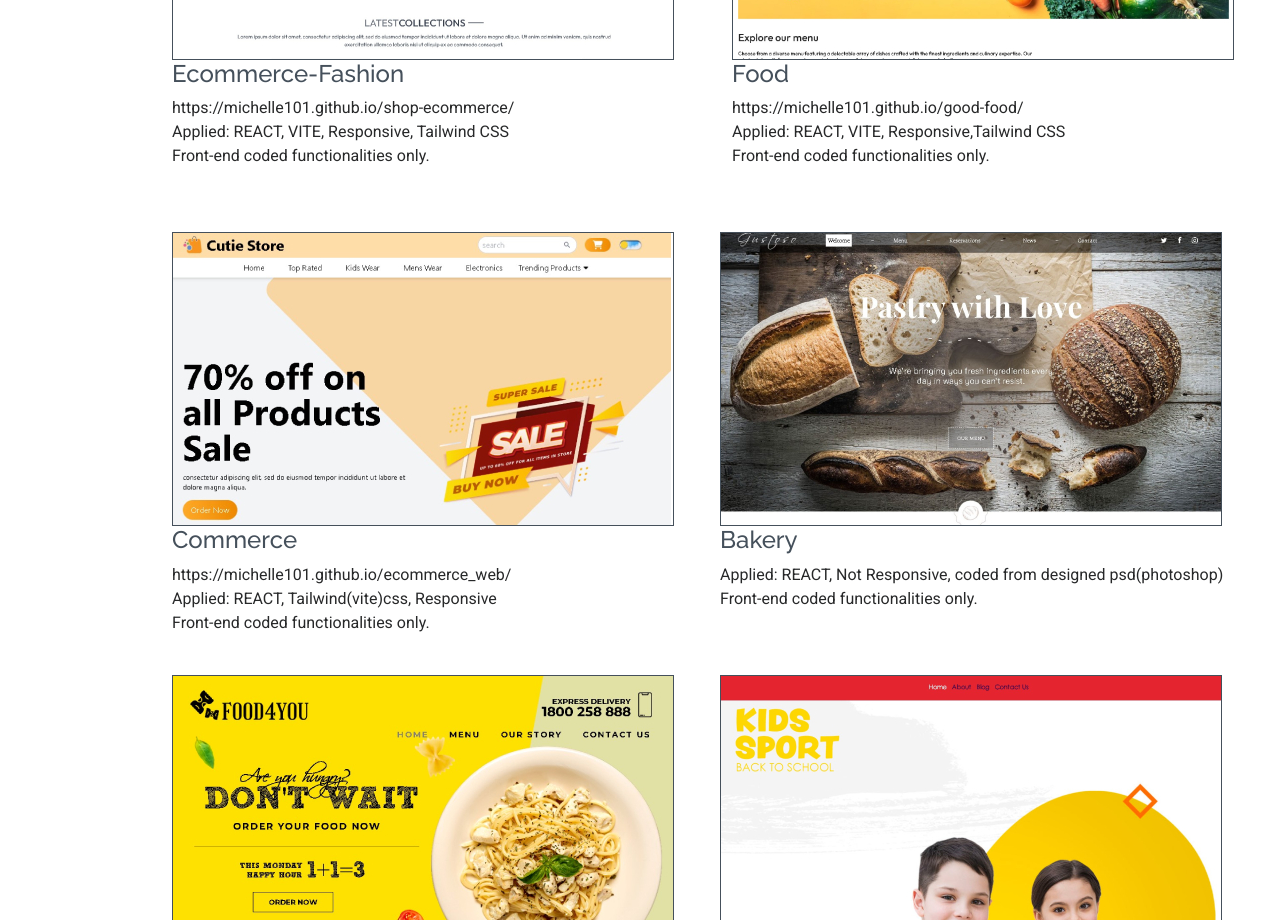
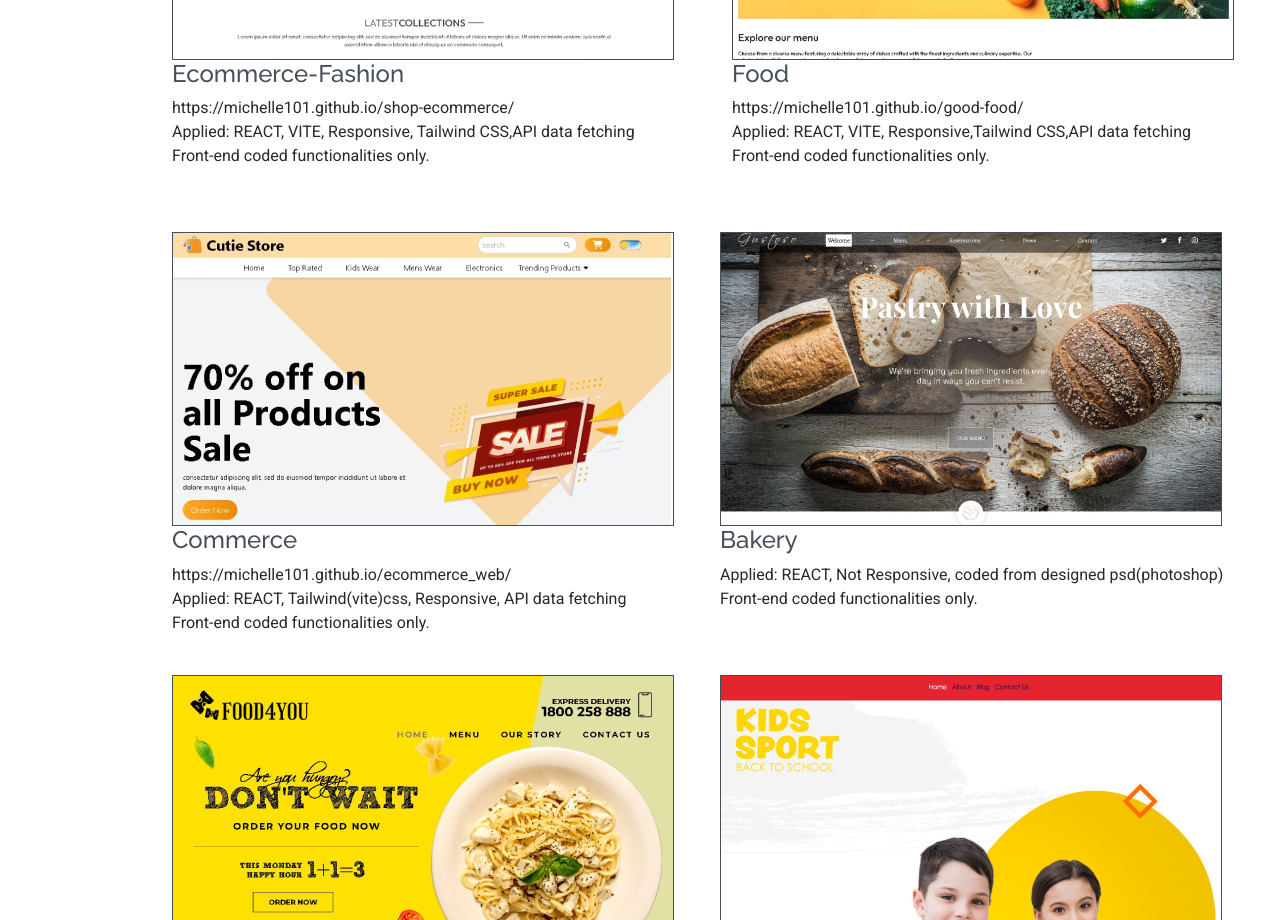
Before and after one commit to michelle101/resume, a plain HTML site: page index.html in a window 1280 px wide. Shown: the part 6400-7320 px from the top of the page. Drawn offline with Linux system fonts and the light colour scheme.

Commit message:
Update index.html

```diff
--- a/index.html
+++ b/index.html
@@ -500,7 +500,7 @@
               <a href="https://michelle101.github.io/shop-ecommerce/" target="_blank"><h4>Ecommerce-Fashion</h4></a>
                 https://michelle101.github.io/shop-ecommerce/
                 <p>
-                  Applied: REACT, VITE, Responsive, Tailwind CSS<br />
+                  Applied: REACT, VITE, Responsive, Tailwind CSS,API data fetching<br />
                   Front-end coded functionalities only.
                 </p>
 
@@ -512,7 +512,7 @@
               <a href="https://michelle101.github.io/good-food/" target="_blank"><h4>Food</h4></a>
                 https://michelle101.github.io/good-food/
                 <p>
-                  Applied: REACT, VITE, Responsive,Tailwind CSS<br />
+                  Applied: REACT, VITE, Responsive,Tailwind CSS,API data fetching<br />
                   Front-end coded functionalities only.
                 </p>
 
@@ -528,7 +528,7 @@
               <a href="https://michelle101.github.io/ecommerce_web/" target="_blank"><h4>Commerce</h4></a>
                 https://michelle101.github.io/ecommerce_web/
                 <p>
-                  Applied: REACT, Tailwind(vite)css, Responsive<br />
+                  Applied: REACT, Tailwind(vite)css, Responsive, API data fetching<br />
                   Front-end coded functionalities only.
                 </p>
 
```
